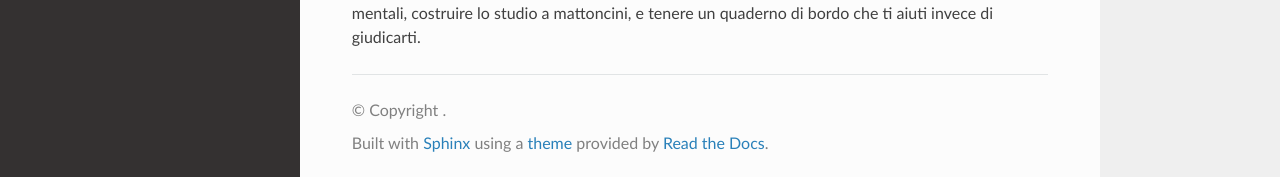
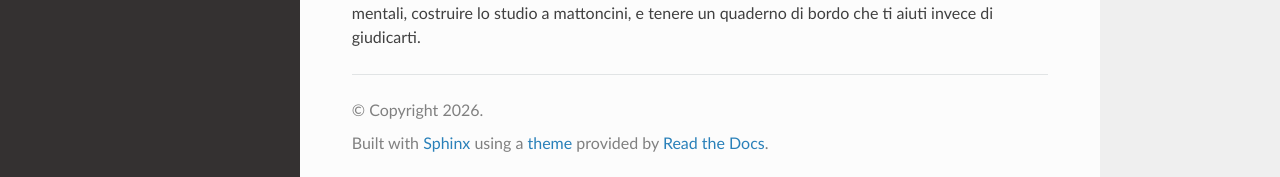
Before and after one commit to fabsguitarspace/appunti-pratica, a Sphinx documentation site: the page built from docs/source/index.rst, in a window 1280 px wide and 900 px high, scrolled down 961 px. Shown: the part 720-897 px from the top of the window. Built offline with Sphinx 7.4.7 and the Read the Docs theme 3.1.0, drawn with Linux system fonts in a browser that asks for light colours.

Commit message:
copyright

```diff
--- a/docs/source/conf.py
+++ b/docs/source/conf.py
@@ -3,6 +3,7 @@
 # -- Project information
 
 project = 'Appunti di Pratica per Chitarristi Curiosi'
+copyright = '2026'
 author = 'Fabrizio\'s Guitar Space'
 
 release = '0.1'
```
